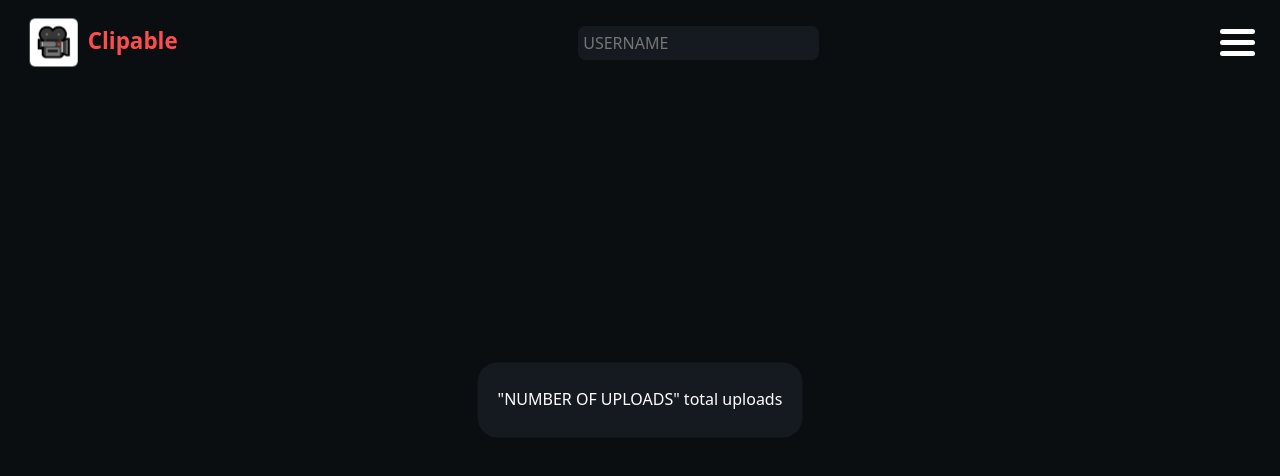
After one commit to chomeProgramming/clipable, a Node server app: template views/user.handlebars in a window 1280 px wide. The commit adds this page. Shown: the top 476 px of the page. Run offline with Node 20, Linux system fonts and the light colour scheme; the template is opened without the code that fills it, so the values that code supplies are empty; some libraries are stand-ins or nearby versions.

Commit message:
1.9 ready for heroku

```diff
--- a/routes/user.js
+++ b/routes/user.js
@@ -14,7 +14,6 @@ const db = new Pool({
 const getAuthUserSQL = fs.readFileSync("./sql/getAuthUser.sql").toString()
 const signupSQL = fs.readFileSync("./sql/signup.sql").toString().split(";")
 const loginSQL = fs.readFileSync("./sql/login.sql").toString()
-const resetPasswordSQL = fs.readFileSync("./sql/resetPassword.sql").toString()
 
 let DEVICE_ID
 machineId().then(id => {
@@ -23,8 +22,11 @@ machineId().then(id => {
 let errMessage = ""
 let inputData = {}
 const outputError = (req, error) => {
-    errMessage = error
+    errMessage = "*" + error
     inputData = req.body
+}
+const displayNotFound = res => {
+    res.sendFile(path.join(__dirname, "./views/not_found.html"))
 }
 const forbiddenLoggedOut = ["/logout", "/create", "/profile"]
 const forbiddenLoggedIn = ["/login", "/signup"]
@@ -103,7 +105,7 @@ router.post("/authUser", (req, res) => {
     res.json(req.body.authUser)
 })
 
-router.get('/profile', (req, res) => {
+router.get("/profile", (req, res) => {
     res.render("profile", {
         title: "Profile",
         csrfToken: req.csrfToken,
@@ -111,18 +113,57 @@ router.get('/profile', (req, res) => {
     })
     errMessage = ""
 })
-router.post('/profile', (req, res) => {
-    if (!req.body.old_password || !req.body.new_password) {
+router.post("/profile", (req, res) => {
+    if (!req.body.password) {
         outputError(req, "Something is missing.")
         return res.redirect("/profile")
     }
-    db.query(resetPasswordSQL, [md5(req.body.new_password), req.body.authUser.user_id, md5(req.body.old_password)], (err, result) => {
+    let reset_type = null
+    if (req.body.new_username)
+        reset_type = "new_username"
+    else if (req.body.new_email)
+        reset_type = "new_email"
+    else if (req.body.new_password)
+        reset_type = "new_password"
+    if (!reset_type) {
+        outputError(req, "Nothing given.")
+        return res.redirect("/profile")
+    }
+
+    let reset_value = reset_type == "new_password" ? md5(req.body[reset_type]) : req.body[reset_type]
+    db.query("SELECT username FROM auth_users WHERE username != $1", [req.body.authUser.username], (err, users_usernames) => {
         if (err)
             console.log(err)
-        if (result.rowCount == 0) {
-            outputError(req, "Wrong password.")
+
+        if (reset_type == "new_username" && users_usernames.includes(reset_value)) {
+            outputError(req, "Username already exists.")
+            return res.redirect("/profile")
         }
-        res.redirect("/profile")
+        db.query(`UPDATE auth_users SET ${reset_type} = $1 WHERE id = $2 AND password = $3 RETURNING *`, [reset_value, req.body.authUser.user_id, md5(req.body.password)], (err, result) => {
+            if (err)
+                console.log(err)
+            if (result.rowCount == 0) {
+                outputError(req, "Wrong password.")
+            } else {
+
+            }
+            res.redirect("/profile")
+        })
+    })
+})
+router.get("/user/:username", (req, res) => {
+    if (!req.params.username)
+        return displayNotFound(req)
+    db.query("SELECT * FROM auth_users WHERE username = $1", [req.params.username], (err, result) => {
+        if (err)
+            console.log(err)
+        if (result.rowCount !== 1)
+            return displayNotFound(req)
+
+        res.render("user", {
+            csrfToken: req.csrfToken(),
+            currentUser: result.rows[0]
+        })
     })
 })
 
--- a/sql/resetPassword.sql
+++ /dev/null
@@ -1,3 +0,0 @@
-UPDATE auth_users SET password = $1
-    WHERE id = $2 AND password = $3
-    RETURNING *
--- a/views/layouts/main.handlebars
+++ b/views/layouts/main.handlebars
@@ -117,7 +117,7 @@
                 <h3 class="title-text">Clipable</h3>
             </div>
 
-            <input type="text" class="input" placeholder="CLIP ID" id="input"/>
+            <input type="text" class="input" placeholder="USERNAME" id="input"/>
 
             {{!-- <i class="material-icons own-menu-icon">&#xe5d2;</i> --}}
             <div id="header__login">
--- a/views/static/main.css
+++ b/views/static/main.css
@@ -9,6 +9,14 @@
     background-color: var(--main-button-color);
     color: white;
     font-weight: 700;
+}
+
+.text {
+    color: var(--main-text-color);
+}
+
+.background {
+    background-color: var(--main-ui-color);
 }
 
 .button:hover {
@@ -27,6 +35,24 @@
 
 body {
     background-color: var(--main-bg-color);
+}
+
+#info {
+    border-radius: 20px;
+    position: absolute;
+    left: 50%;
+    top: 50%;
+    transform: translate(-50%, -50%);
+}
+
+#info > div {
+    padding: 20px;
+}
+
+#info-main {
+    display: flex;
+    justify-content: space-between;
+    align-items: center;
 }
 
 #body {
--- /dev/null
+++ b/views/user.handlebars
@@ -0,0 +1,11 @@
+<div class="background" id="info">
+    <div>
+        <div id="info-main">
+            <h2 class="text">{{ currentUser.username }}</h2>
+            {{#if currentUser.isAdmin }}
+                <h5 class="title-text">ADMIN</h5>
+            {{/if}}
+        </div>
+        <h6 class="text">"NUMBER OF UPLOADS" total uploads</h6>
+    </div>
+</div>
```
Also changed, not shown: views/profile.handlebars (+31 -9 lines), views/static/light-mode-with-shadow.css (+5 -2 lines).
